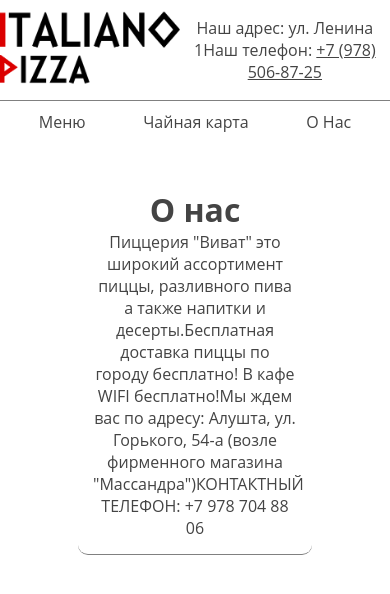
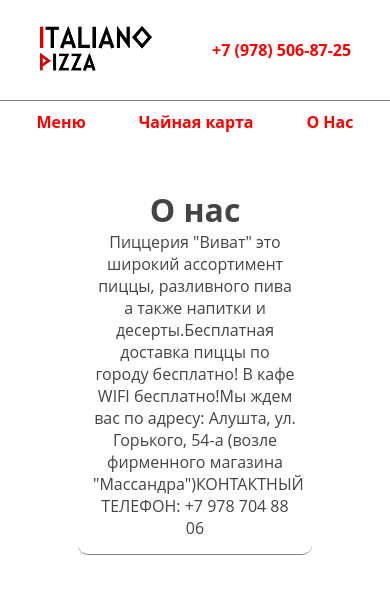
Before and after one commit to septoon/vivat-pizza-parlour, a React (Create React App) app: page /aboutUs in a window 390 px wide. Shown: the top 594 px of the page. Built offline with nearby package versions, Linux system fonts and the light colour scheme.

Commit message:
mobile header refresh

```diff
--- a/src/components/Header/Header.jsx
+++ b/src/components/Header/Header.jsx
@@ -8,8 +8,9 @@ const Header = (props) => {
             <img src={logo} alt="logo" className={classes.logo} />
             <div className={classes.contacts}>
                <div className={classes.cotacts} >
-                <span>Наш адрес: ул. Ленина 1</span>
-                <span>Наш телефон: <a href="tel: +79785068725" className={classes.num}>+7 (978) 506-87-25</a></span>
+                <span className={classes.contact}>Наш адрес: ул. Ленина 1</span>
+                <span className={classes.contact}>Наш телефон:</span>
+                 <a href="tel: +79785068725" className={classes.num}>+7 (978) 506-87-25</a>
                </div>
             </div>
         </div>
--- a/src/components/Header/Header.module.css
+++ b/src/components/Header/Header.module.css
@@ -14,3 +14,25 @@
   display: flex;
   flex-direction: column;
 }
+
+@media screen and (max-width: 500px) {
+  .logo {
+    margin-left: 5%;
+    height: 50px;
+  }
+
+  .contacts {
+    flex-wrap: wrap;
+    width: 45%;
+  }
+
+  a {
+    font-weight: bold;
+    color:red;
+    text-decoration: none;
+  }
+
+  .contact {
+    display: none;
+  }
+}
```
Also changed, not shown: 1 other file (tests, documents, lock files or other folders).
